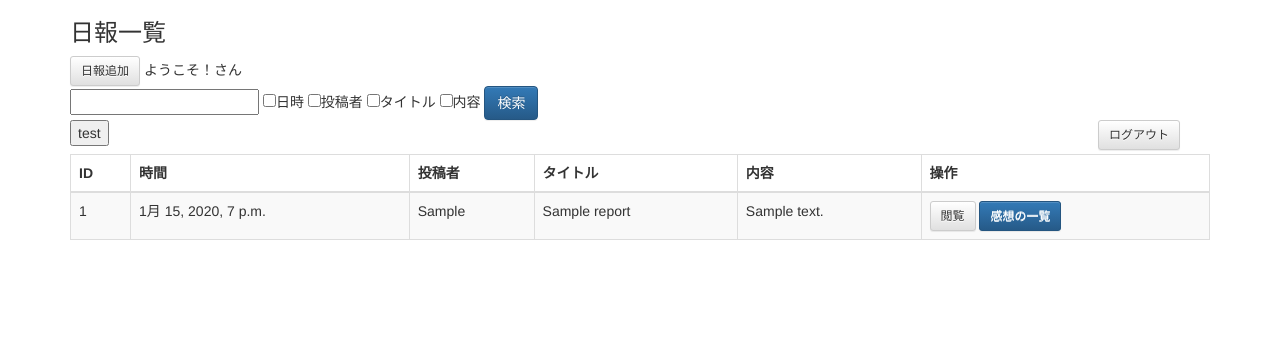
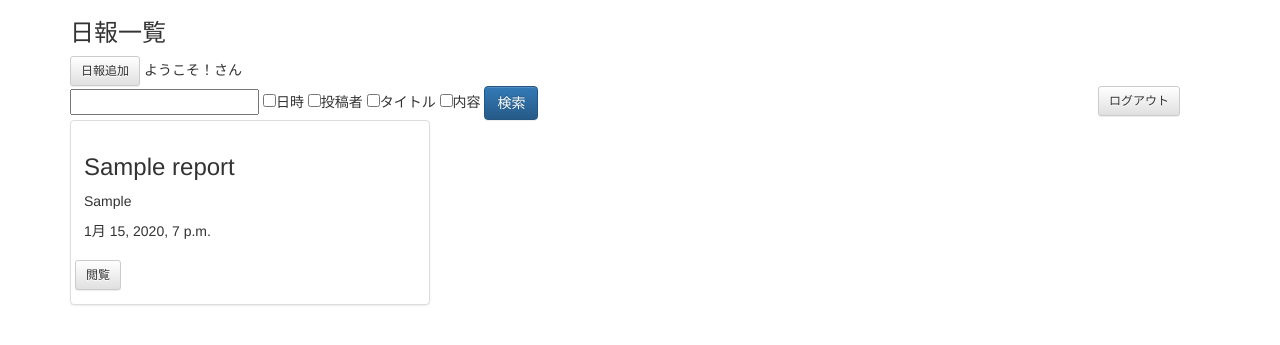
Before and after one commit to washinofumihiro/web_application_nippo, a Django app: page /report/search/ in a window 1280 px wide. Shown: the top 345 px of the page. Run offline with Django 3.2, Linux system fonts and the light colour scheme; tables that the repository leaves empty hold one stand-in row (values such as "Sample post"); some libraries are stand-ins or nearby versions.

Commit message:
moved impression page from report_list.html to report_browse.html

```diff
--- a/daily_report/day/templates/day/impression_list.html
+++ b/daily_report/day/templates/day/impression_list.html
@@ -71,7 +71,7 @@ table {
     <!--{% endif %}-->
 
     <div>
-      <a href="{% url 'day:report_list' %}" class="btn btn-default btn-sm">戻る</a>
+      <a href="{% url 'day:report_browse' report_id=report_id %}" class="btn btn-default btn-sm">戻る</a>
     </div>
 
     {# 削除を確認するモーダル ダイアログ #}
--- a/daily_report/day/templates/day/report_browse.html
+++ b/daily_report/day/templates/day/report_browse.html
@@ -136,6 +136,7 @@
         <!--</div>-->
       <!--</div>-->
     </form>
+    <a href="{% url 'day:impression_list' report_id=report_id %}" class="btn btn-default btn-sm btn-primary">感想の一覧</a>
     <a href="{% url 'day:report_list' %}" class="btn btn-default btn-sm">戻る</a>
 {% endblock content %}
 
--- a/daily_report/day/templates/day/report_list.html
+++ b/daily_report/day/templates/day/report_list.html
@@ -24,72 +24,73 @@ table {
         <input id='check3' type="checkbox" name="search_form" value="title">タイトル
         <input id='check4' type="checkbox" name="search_form" value="content">内容
         <button type="submit" class="btn btn-primary">検索</button>
+        <a href="{% url 'django.contrib.auth.views.logout' %}" class="btn btn-default btn-sm" style="position: absolute; right: 100px;">ログアウト</a>
     </form>
-    <input id="test" type="button" value="test" onclick="select_question()">
-        <!--<script>-->
-        <!--function aaa(){-->
-            <!--var selObj = window.getSelection();-->
-            <!--if (selObj == '') {return false;}-->
-            <!--var range = selObj.getRangeAt(0);-->
-            <!--var span = document.createElement("span");-->
-            <!--span.style.color = "#ff0000";-->
-            <!--&lt;!&ndash;range.surroundContents(span);&ndash;&gt;-->
-            <!--}-->
-        <!--</script>-->
     {% if word %}
         <a href="{% url 'day:report_list' %}" class="btn btn-default btn-sm">戻る</a>
     {% endif %}
-    <table class="table table-striped table-bordered">
-      <thead>
-        <tr>
-          <!--<th>ID</th>-->
-          <!--<th>日付</th>-->
-          <!--<th>タイトル</th>-->
-          <!--<th>投稿者</th>-->
-          <!--<th>操作</th>-->
-            <th>ID</th>
-            <th>時間</th>
-            <th>投稿者</th>
-            <th>タイトル</th>
-            <th>内容</th>
-            <th>操作</th>
-        </tr>
-      </thead>
-      <tbody>
+        <div class="row">
         {% for report in reports %}
-        <tr>
-          <!--<td>{{ report.id }}</td>-->
-          <!--<td>{{ report.date }}</td>-->
-          <!--<td>{{ report.title }}</td>-->
-          <!--<td>{{ report.user }}</td>-->
-            <td >{{ report.id }}</td>
-            <td>{{report.post_time}}</td>
-            <td>{{ report.user }}</td>
-            <td>{{ report.title }}</td>
-            <td>{{ report.content_Y }}</td>
-            <td>
+            <div class="col-sm-6 col-md-4">
+                <div class="thumbnail">
+                    <div class="caption">
+                        <h3>{{ report.title }}</h3>
+                        <p>{{ report.user }}</p>
+                        <p>{{report.post_time}}</p>
+                    </div>
+                    <p>
                         {% if report.user == request.user.username %}
                         <script>
                             document.write('<a href="{% url 'day:report_mod' report_id=report.id %}" class="btn btn-default btn-sm">修正</a>');
                             document.write('<a href="{% url 'day:report_del' report_id=report.id %}" class="btn btn-default btn-sm">削除</a>');
-
                         </script>
                         {% endif %}
                         <a href="{% url 'day:report_browse' report_id=report.id %}" class="btn btn-default btn-sm">閲覧</a>
-                <a href="{% url 'day:impression_list' report_id=report.id %}" class="btn btn-default btn-sm btn-primary">感想の一覧</a>
-            </td>
+                        <!--<a href="{% url 'day:impression_list' report_id=report.id %}" class="btn btn-default btn-sm btn-primary">感想の一覧</a>-->
+                    </p>
+                </div>
+            </div>
+        {% endfor %}
+        </div>
+
+    <!--<table class="table table-striped table-bordered">-->
+      <!--<thead>-->
+        <!--<tr>-->
+            <!--<th>ID</th>-->
+            <!--<th>時間</th>-->
+            <!--<th>投稿者</th>-->
+            <!--<th>タイトル</th>-->
+            <!--<th>内容</th>-->
+            <!--<th>操作</th>-->
+        <!--</tr>-->
+      <!--</thead>-->
+      <!--<tbody>-->
+        <!--{% for report in reports %}-->
+        <!--<tr>-->
+          <!--&lt;!&ndash;<td>{{ report.id }}</td>&ndash;&gt;-->
+          <!--&lt;!&ndash;<td>{{ report.date }}</td>&ndash;&gt;-->
+          <!--&lt;!&ndash;<td>{{ report.title }}</td>&ndash;&gt;-->
+          <!--&lt;!&ndash;<td>{{ report.user }}</td>&ndash;&gt;-->
+            <!--<td >{{ report.id }}</td>-->
+            <!--<td>{{report.post_time}}</td>-->
+            <!--<td>{{ report.user }}</td>-->
+            <!--<td>{{ report.title }}</td>-->
+            <!--<td>{{ report.content_Y }}</td>-->
             <!--<td>-->
-              <!--{% if report.user %}-->
-            <!--<a href="{% url 'day:report_mod' report_id=report.id %}" class="btn btn-default btn-sm">修正</a>-->
-            <!--<a href="{% url 'day:report_del' report_id=report.id %}" class="btn btn-default btn-sm">削除</a>-->
+                  <!--{% if report.user == request.user.username %}-->
+                  <!--<script>-->
+                    <!--document.write('<a href="{% url 'day:report_mod' report_id=report.id %}" class="btn btn-default btn-sm">修正</a>');-->
+                    <!--document.write('<a href="{% url 'day:report_del' report_id=report.id %}" class="btn btn-default btn-sm">削除</a>');-->
+
+                <!--</script>-->
                 <!--{% endif %}-->
+                <!--<a href="{% url 'day:report_browse' report_id=report.id %}" class="btn btn-default btn-sm">閲覧</a>-->
                 <!--<a href="{% url 'day:impression_list' report_id=report.id %}" class="btn btn-default btn-sm btn-primary">感想の一覧</a>-->
             <!--</td>-->
-        </tr>
-        {% endfor %}
-      </tbody>
-        <a href="{% url 'django.contrib.auth.views.logout' %}" class="btn btn-default btn-sm" style="position: absolute; right: 100px;">ログアウト</a>
-    </table>
+        <!--</tr>-->
+        <!--{% endfor %}-->
+      <!--</tbody>-->
+    <!--</table>-->
 {% endblock content %}
                   <!--if(report.user == request.user){-->
               <!--{% if report.user %}-->
--- a/daily_report/day/views.py
+++ b/daily_report/day/views.py
@@ -64,8 +64,12 @@ def report_edit(request, report_id=None):
         question_form = QuestionLevelForm(instance=question)
 
     # print(question_form.question_level_1)
-    return render(request, 'day/report_edit.html', dict(report_form=report_form,
-                                                        question_form=question_form, report_id=report_id, question=question))
+    # return render(request, 'day/report_edit.html', dict(report_form=report_form,
+    #                                                     question_form=question_form, report_id=report_id, question=question))
+
+    return render(request, 'day/report_edit.html', {'report_form': report_form,
+                                                        'question_form': question_form, 'report_id': report_id,
+                                                        'question': question})
 
     # return render(request, 'day/report_edit.html', dict(report_form=report_form, report_id=report_id))
 
@@ -77,18 +81,18 @@ def report_browse(request, report_id=None):
     question = question_level_api.show(report_id)
 
     # POSTかGETか
-    if request.method == 'POST':
-        report_form, report_id = report_api.edit(request.POST, report, request.user.username)
-        question_form = question_level_api.edit(request.POST, question, report_id)
-        if report_form.is_valid() and question_form.is_valid():
-        # if report_form.is_valid():
-            return redirect('day:report_list')
-    else:  # GET の時
-        report_form = ReportForm(instance=report)  # report インスタンスからフォームを作成
-        question_form = QuestionLevelForm(instance=question)
+    # if request.method == 'POST':
+    #     report_form, report_id = report_api.edit(request.POST, report, request.user.username)
+    #     question_form = question_level_api.edit(request.POST, question, report_id)
+    #     if report_form.is_valid() and question_form.is_valid():
+    #     # if report_form.is_valid():
+    #         return redirect('day:report_list')
+    # else:  # GET の時
+    #     report_form = ReportForm(instance=report)  # report インスタンスからフォームを作成
+    #     question_form = QuestionLevelForm(instance=question)
 
-    return render(request, 'day/report_browse.html', dict(report_form=report_form,
-                                                          question_form=question_form, report_id=report_id))
+    return render(request, 'day/report_browse.html', dict(report_form=report,
+                                                          question_form=question, report_id=report_id))
     # return render(request, 'day/report_browse.html', dict(form=report_form, report_id=report_id))
 
 
@@ -125,7 +129,7 @@ def list_comment(request, report_id=None):
     report = get_object_or_404(Report, pk=report_id)
     return render(request,
                   'day/impression_list.html',  # 使用するテンプレート
-                  {'impressions': comment, 'report': report})
+                  {'impressions': comment, 'report': report, 'report_id' : report_id})
 
 
 @login_required
```
Also changed, not shown: daily_report/day/templates/base.html (+10 -0 lines). Lines whose indentation alone changed are shown as unchanged.
